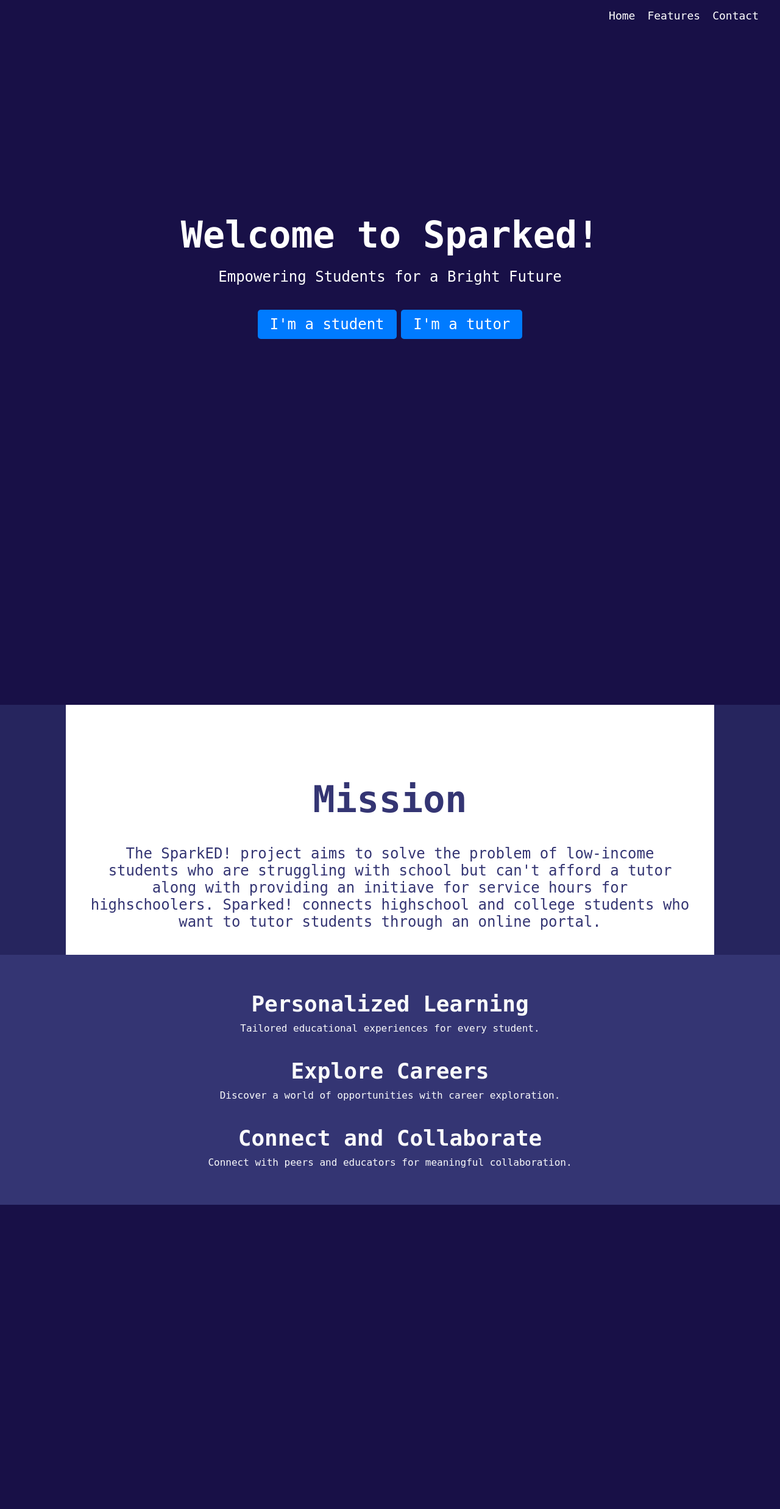
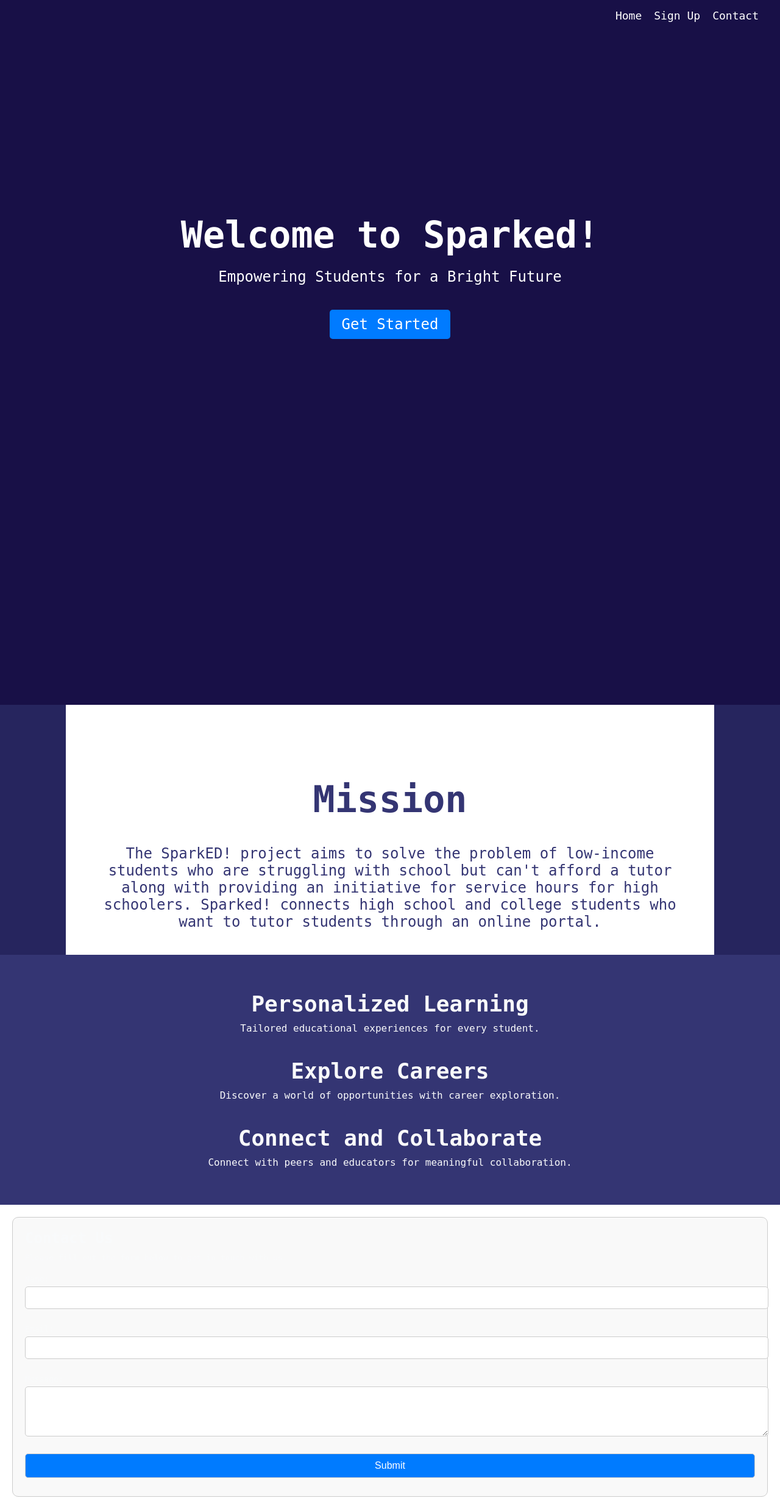
Before and after one commit to SimonValentino/BUSpark, a Flask app: page / in a window 1280 px wide. Shown: the whole page at 61% size. Before the commit the page ends 1976 px from the top, so only its background shows below. Run offline with Flask 3, Linux system fonts and the light colour scheme.

Commit message:
Changes to signup form

```diff
--- a/app.py
+++ b/app.py
@@ -38,8 +38,8 @@ def index():
 
     else:
         return render_template("index.html")
-@app.route('/tutor-signup', methods=["POST", "GET"])
+@app.route('/signup', methods=["POST", "GET"])
 def tutor_signup():
-    return render_template("tutor-signup.html")
+    return render_template("signup.html")
 if __name__ == "__main__":
     app.run(debug=True)
--- a/static/css/main.css
+++ b/static/css/main.css
@@ -154,3 +154,53 @@ p {
   padding: 20px;
   margin: 0 auto;
 }
+#contact-section {
+  padding: 20px;
+  margin: 20px;
+  border: 1px solid #ccc;
+  border-radius: 10px;
+  background-color: #f9f9f9;
+}
+
+#contact-section h2 {
+  font-size: 24px;
+  margin-bottom: 10px;
+}
+
+#contact-section p {
+  margin-bottom: 20px;
+}
+
+#contact-section form label {
+  display: block;
+  margin-bottom: 5px;
+}
+
+#contact-section form input,
+#contact-section form textarea {
+  width: 100%;
+  padding: 10px;
+  margin-bottom: 10px;
+  border: 1px solid #ccc;
+  border-radius: 5px;
+}
+
+#contact-section form textarea {
+  resize: vertical;
+}
+
+#contact-section form input[type="submit"] {
+  display: inline-block;
+  padding: 10px 20px;
+  font-size: 16px;
+  text-align: center;
+  text-decoration: none;
+  border-radius: 5px;
+  background-color: #007bff;
+  color: white;
+  cursor: pointer;
+}
+
+#contact-section form input[type="submit"]:hover {
+  background-color: #0056b3;
+}
--- a/templates/index.html
+++ b/templates/index.html
@@ -1,9 +1,16 @@
+<!DOCTYPE html>
+<html lang="en">
   <head>
     <link rel="icon" type="image/x-icon" href="images/favicon.jpg" />
     <link rel="stylesheet" href="static\css\main.css" />
-  <link rel="html" href="tutor-signup.html">
+    <link rel="html" href="signup.html" />
     <title>EmpowerED Hub</title>
     <script>
+      function scrollToContact() {
+        const contactSection = document.getElementById("contact-section");
+        contactSection.scrollIntoView({ behavior: "smooth" });
+      }
+
       window.addEventListener("scroll", function () {
         var navbar = document.querySelector(".navbar");
         if (window.scrollY > 50) {
@@ -18,16 +25,19 @@
     <nav class="navbar">
       <ul>
         <li><a href="#home">Home</a></li>
-      <li><a href="#features">Features</a></li>
-      <li><a href="#contact">Contact</a></li>
+        <li><a href="#features">Sign Up</a></li>
+        <li>
+          <a href="javascript:void(0);" onclick="scrollToContact()">Contact</a>
+        </li>
       </ul>
     </nav>
     <div class="background">
       <div class="container">
         <h1 class="title">Welcome to Sparked!</h1>
         <p class="description">Empowering Students for a Bright Future</p>
-      <a href="student-signup.html" class="btn btn-primary">I'm a student</a>
-      <a href="http://localhost:5000/tutor-signup" class="btn btn-primary">I'm a tutor</a>
+        <a href="http://localhost:5000/signup" class="btn btn-primary"
+          >Get Started</a
+        >
       </div>
     </div>
     <div class="mission">
@@ -36,7 +46,11 @@
         <div class="container-center">
           <h1 class="mission_title">Mission</h1>
           <p class="mission_description">
-          The SparkED! project aims to solve the problem of low-income students who are struggling with school but can't afford a tutor along with providing an initiave for service hours for highschoolers. Sparked! connects highschool and college students who want to tutor students through an online portal.
+            The SparkED! project aims to solve the problem of low-income
+            students who are struggling with school but can't afford a tutor
+            along with providing an initiative for service hours for high
+            schoolers. Sparked! connects high school and college students who
+            want to tutor students through an online portal.
           </p>
         </div>
         <div class="container-rect"></div>
@@ -64,5 +78,24 @@
         </div>
       </div>
     </div>
+
+    <div id="contact-section">
+      <h2>Contact Us</h2>
+      <p>Please fill out the form below to get in touch with us.</p>
+      <form>
+        <label for="name">Name:</label>
+        <input type="text" id="name" name="name" required><br><br>
+
+        <label for="email">Email:</label>
+        <input type="email" id="email" name="email" required><br><br>
+
+        <label for="message">Message:</label>
+        <textarea id="message" name="message" rows="4" cols="50" required></textarea><br><br>
+
+        <input type="submit" value="Submit" class="btn btn-primary">
+      </form>
+    </div>
+
+    </div>
   </body>
 </html>
```
Also changed, not shown: static/css/tutor-signup.css (+5 -2 lines), templates/signup.html (renamed from templates/tutor-signup.html, +24 -2 lines). Lines whose indentation alone changed are shown as unchanged.
